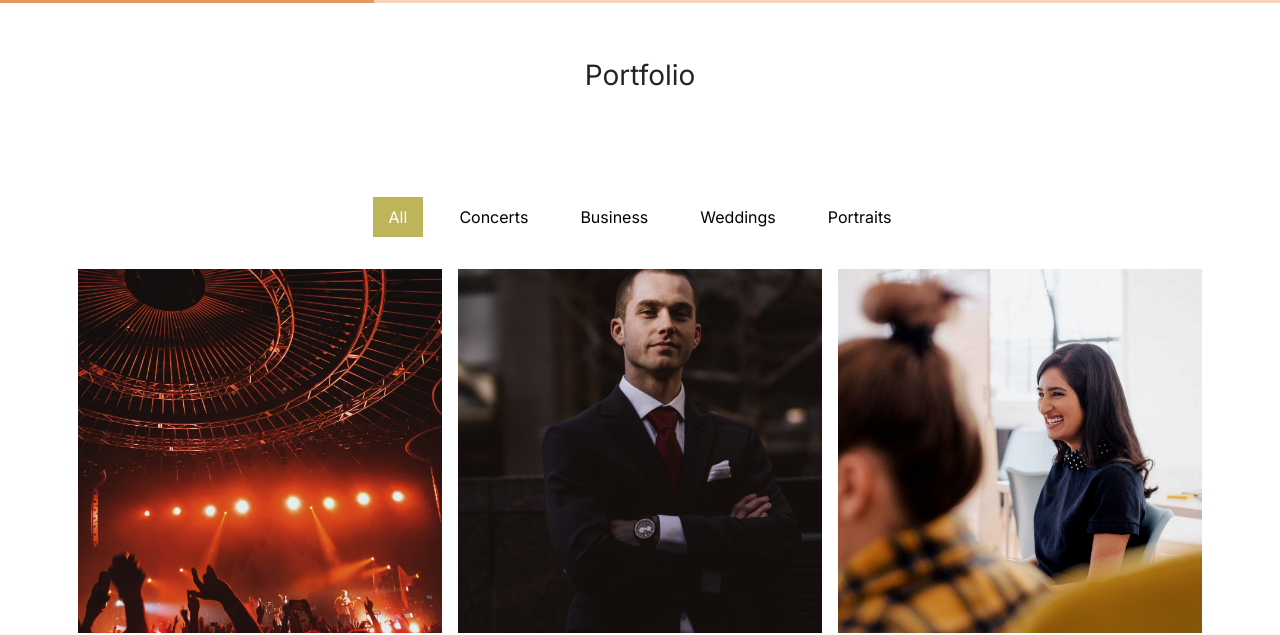
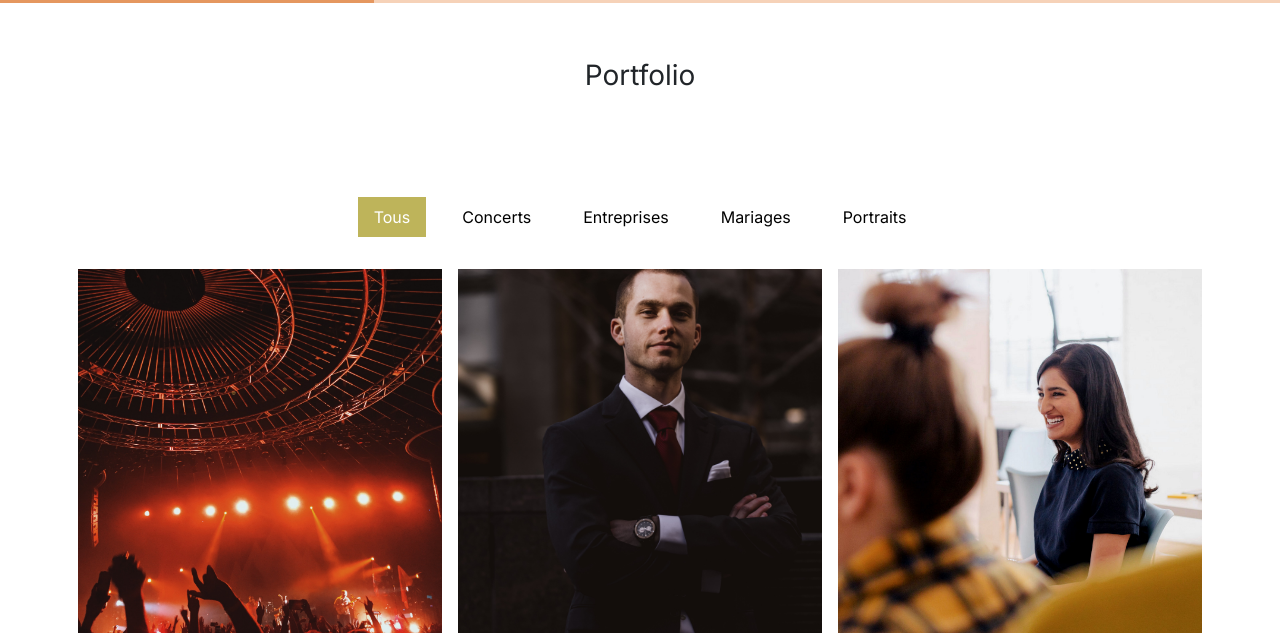
Before and after one commit to lmn31190/P4_Nina-Carducci, a plain HTML site: page index.html in a window 1280 px wide. Shown: the part 1609-2244 px from the top of the page. Drawn offline with nearby package versions, Linux system fonts and the light colour scheme.

Commit message:
passage titre tag anglais à français

```diff
--- a/assets/maugallery.js
+++ b/assets/maugallery.js
@@ -220,7 +220,7 @@
     },
     showItemTags(gallery, position, tags) {
       var tagItems =
-        '<li class="nav-item"><span class="nav-link active active-tag"  data-images-toggle="all">All</span></li>';
+        '<li class="nav-item"><span class="nav-link active active-tag"  data-images-toggle="all">Tous</span></li>';
       $.each(tags, function(index, value) {
         tagItems += `<li class="nav-item active">
                 <span class="nav-link"  data-images-toggle="${value}">${value}</span></li>`;
--- a/index.html
+++ b/index.html
@@ -71,14 +71,14 @@
 	<div class="container py-3">
 		<div class="gallery" style="display: none">
 			<img data-gallery-tag="Concerts" class="gallery-item" src="./assets/images/gallery/concerts/aaron-paul-wnX-fXzB6Cw-unsplash.jpg"/>
-			<img data-gallery-tag="Business" class="gallery-item" src="./assets/images/gallery/entreprise/ali-morshedlou-WMD64tMfc4k-unsplash.jpg"/>
-			<img data-gallery-tag="Business" class="gallery-item" src="./assets/images/gallery/entreprise/jason-goodman-tHO1_OuKbg0-unsplash.jpg"/>
-			<img data-gallery-tag="Weddings" class="gallery-item" src="./assets/images/gallery/mariage/hannah-busing-RvF2R_qMpRk-unsplash.jpg"/>
+			<img data-gallery-tag="Entreprises" class="gallery-item" src="./assets/images/gallery/entreprise/ali-morshedlou-WMD64tMfc4k-unsplash.jpg"/>
+			<img data-gallery-tag="Entreprises" class="gallery-item" src="./assets/images/gallery/entreprise/jason-goodman-tHO1_OuKbg0-unsplash.jpg"/>
+			<img data-gallery-tag="Mariages" class="gallery-item" src="./assets/images/gallery/mariage/hannah-busing-RvF2R_qMpRk-unsplash.jpg"/>
 			<img data-gallery-tag="Portraits" class="gallery-item" src="./assets/images/gallery/portraits/ade-tunji-rVkhWWZFAtQ-unsplash.jpg"/>
-			<img data-gallery-tag="Weddings" class="gallery-item" src="./assets/images/gallery/mariage/jakob-owens-SiniLJkXhMc-unsplash.jpg"/>
+			<img data-gallery-tag="Mariages" class="gallery-item" src="./assets/images/gallery/mariage/jakob-owens-SiniLJkXhMc-unsplash.jpg"/>
 			<img data-gallery-tag="Portraits" class="gallery-item" src="./assets/images/gallery/portraits/nino-van-prattenburg--443cl1uR_8-unsplash.jpg"/>
 			<img data-gallery-tag="Concerts" class="gallery-item" src="./assets/images/gallery/concerts/austin-neill-hgO1wFPXl3I-unsplash.jpg"/>
-			<img data-gallery-tag="Business" class="gallery-item" src="./assets/images/gallery/entreprise/mateus-campos-felipe-Fsgzm8N0hIY-unsplash.jpg"/>
+			<img data-gallery-tag="Entreprises" class="gallery-item" src="./assets/images/gallery/entreprise/mateus-campos-felipe-Fsgzm8N0hIY-unsplash.jpg"/>
 		</div>
 	</div>
 	<div class="quote">
```
